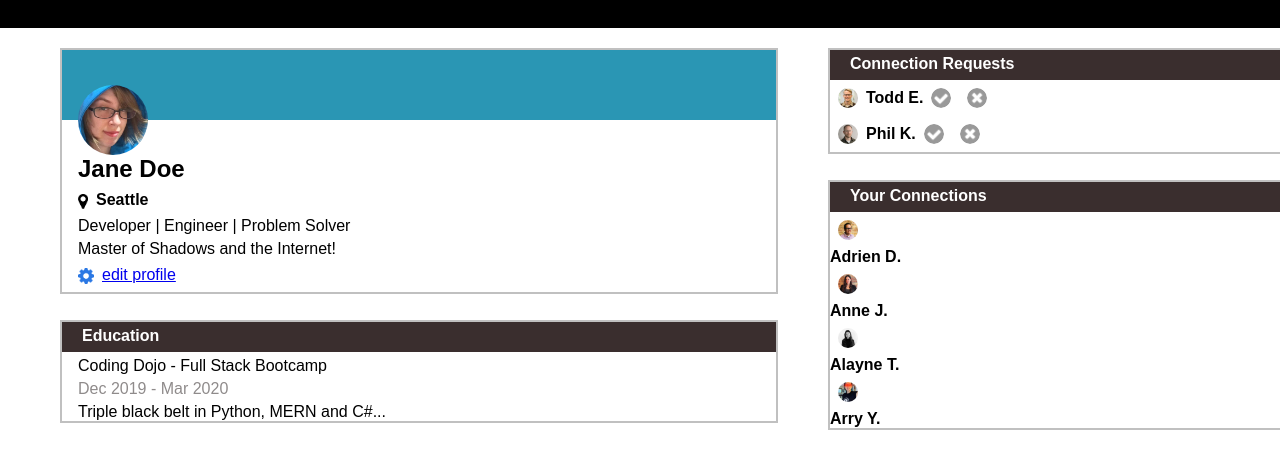
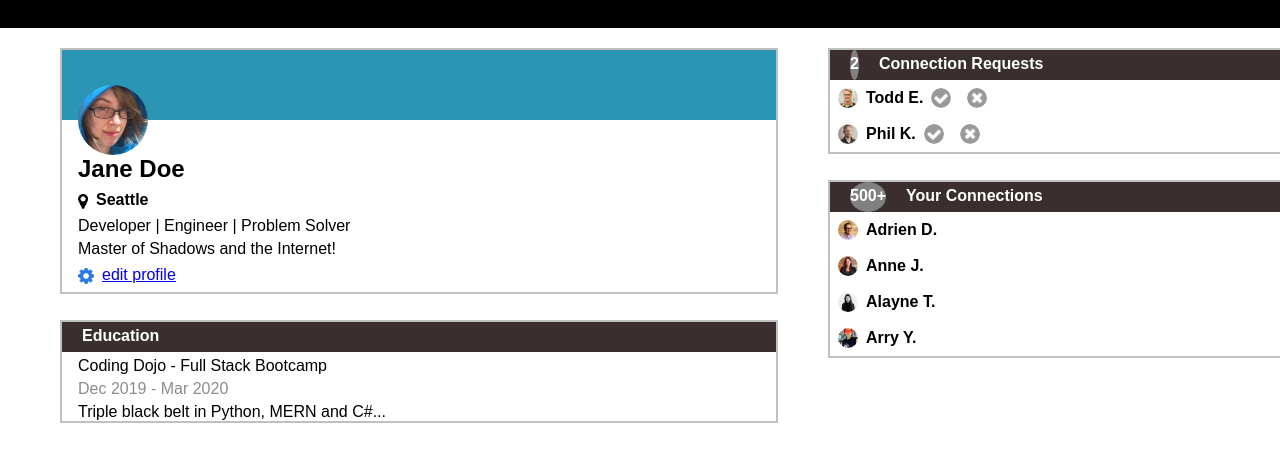
Before and after one commit to JavieraValenzuela90/Entrada-de-diccionario, a plain HTML site: page Pagina de Perfil/index.html in a window 1280 px wide. Shown: the part 72-540 px from the top of the page. Drawn offline with Linux system fonts and the light colour scheme.

Commit message:
Actualización página de perfil

```diff
--- a/Pagina de Perfil/index.html
+++ b/Pagina de Perfil/index.html
@@ -59,17 +59,18 @@
         <section class="section2">
             <div class="requests-box">
                 <div class="top-bar2">
+                    <h4 class="education-text" id="special-text2"> 2 </h4>
                     <h4 class="education-text">
                         Connection Requests
                     </h4>
                 </div>
-                <div class="inside-connections-box1">
+                <div class="inside-requests-box1">
                     <img class="user-icon-small" src="./images/todd-s.jpg" alt="imagen de usuario">
                     <h4>Todd E.</h4>
                     <img class="user-icon-small" id="icon-accept-close" src="./icons/accept-circle.png">
                     <img class="user-icon-small" id="icon-accept-close" src="./icons/close-circle.png">
                 </div>
-                <div class="inside-connections-box2">
+                <div class="inside-requests-box2">
                     <img class="user-icon-small" src="./images/phil-s.jpg" alt="imagen de usuario">
                     <h4>Phil K.</h4>
                     <img class="user-icon-small" id="icon-accept-close" src="./icons/accept-circle.png">
@@ -78,19 +79,28 @@
             </div>
             <div class="connections-box">
                 <div class="top-bar2">
+                    <h4 class="education-text" id="special-text2"> 500+ </h4>
                     <h4 class="education-text">
                         Your Connections
                     </h4>
                 </div>
                 <div>
-                    <img class="user-icon-small" src="./images/adrien-s.jpg" alt="imagen de usuario">
-                    <h4>Adrien D.</h4>
+                    <div class="inside-connections-box1">
+                        <img class="user-icon-small" src="./images/adrien-s.jpg" alt="imagen de usuario">
+                        <h4>Adrien D.</h4>
+                    </div>
+                    <div class="inside-connections-box2">
                     <img class="user-icon-small" src="./images/anne-s.jpg" alt="imagen de usuario">
                     <h4>Anne J.</h4>
+                    </div>
+                    <div class="inside-connections-box3">
                     <img class="user-icon-small" src="./images/alayne-s.jpg" alt="imagen de usuario">
                     <h4>Alayne T.</h4>
+                    </div>
+                    <div class="inside-connections-box4">
                     <img class="user-icon-small" src="./images/arry-s.jpg" alt="imagen de usuario">
                     <h4>Arry Y.</h4>
+                    </div>
                 </div>
             </div>
         </section>
--- a/Pagina de Perfil/style.css
+++ b/Pagina de Perfil/style.css
@@ -91,6 +91,8 @@ header {
 .top-bar2 {
     background-color: rgb(58, 46, 46);
     height: 30px;
+    display: flex;
+    align-content: center;
 }
 .education-box{
     border: silver 2px solid;
@@ -104,7 +106,10 @@ header {
 }
 #special-text {
     color: rgb(143, 139, 139)
-
+}
+#special-text2{
+    background-color: grey;
+    border-radius: 70%;
 }
 .user-icon-small {
     border-radius: 50px;
@@ -125,6 +130,20 @@ header {
     flex-direction: column;
     margin-top: 26px;
 }
+.inside-requests-box1 {
+    display: flex;
+    flex-direction: row;
+    align-items: center;
+}
+.inside-requests-box2 {
+    display: flex;
+    flex-direction: row;
+    align-items: center;
+}
+#icon-accept-close {
+    display:flex;
+    align-content: end;
+}
 .inside-connections-box1 {
     display: flex;
     flex-direction: row;
@@ -135,8 +154,13 @@ header {
     flex-direction: row;
     align-items: center;
 }
-#icon-accept-close {
-    display:flex;
-    align-content: end;
-
+.inside-connections-box3 {
+    display: flex;
+    flex-direction: row;
+    align-items: center;
 }
+.inside-connections-box4 {
+    display: flex;
+    flex-direction: row;
+    align-items: center;
+}
```
